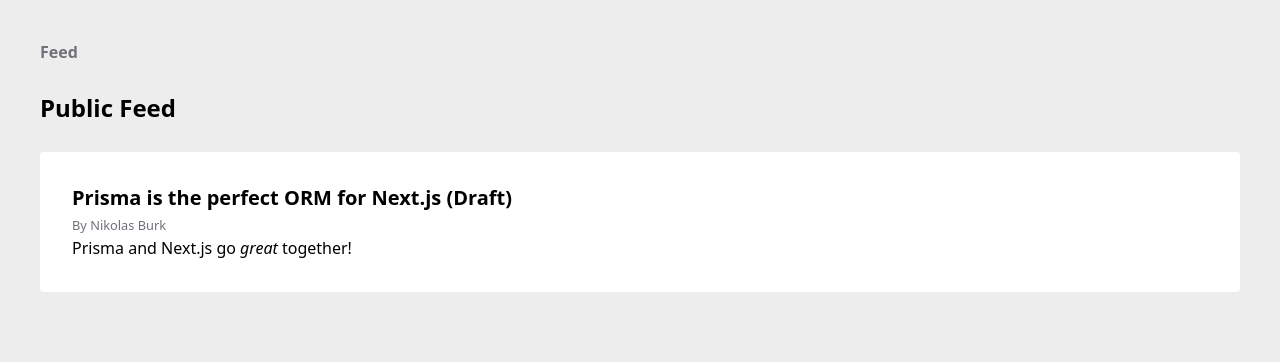
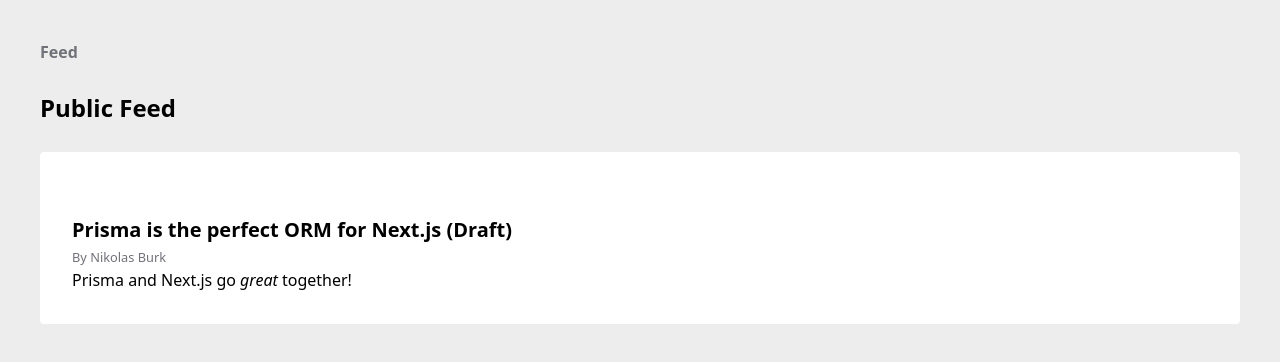
Before and after one commit to barcellos-pedro/blogr-nextjs-prisma, a Next.js app: page / in a window 1280 px wide. Shown: the top 362 px of the page. Built offline with nearby package versions, Linux system fonts and the light colour scheme.

Commit message:
Refactor and create PostList component

```diff
--- a/components/Post.tsx
+++ b/components/Post.tsx
@@ -12,12 +12,14 @@
   const authorName = post.author.name ? post.author.name : 'Unknown author';
 
   return (
-    <Link href={`/posts/${post.id}`}>
-      <a>
-        <h2 className="font-bold text-xl">{postTitle}</h2>
-        <small className="text-zinc-500">By {authorName}</small>
-        <ReactMarkdown children={post.content} />
-      </a>
-    </Link>
+    <>
+      <Link href={`/posts/${post.id}`}>
+        <a>
+          <h2 className="font-bold text-xl">{postTitle}</h2>
+        </a>
+      </Link>
+      <small className="text-zinc-500">By {authorName}</small>
+      <ReactMarkdown children={post.content} />
+    </>
   );
 };
--- /dev/null
+++ b/components/PostList.tsx
@@ -0,0 +1,18 @@
+import { PostModel } from '../utils/post-model';
+import { Post } from './Post';
+
+interface PostListProps {
+  items: PostModel[];
+}
+
+export const PostList = ({ items }: PostListProps) => {
+  return (
+    <>
+      {items.map((item) => (
+        <section className="mt-8">
+          <Post key={item.id} post={item} />
+        </section>
+      ))}
+    </>
+  );
+};
--- a/pages/index.tsx
+++ b/pages/index.tsx
@@ -5,6 +5,7 @@
 import { Layout } from '../components/Layout';
 import { Header } from '../components/Header';
 import { Post } from '../components/Post';
+import { PostList } from '../components/PostList';
 
 type HomeProps = {
   feed: PostModel[];
@@ -16,9 +17,11 @@
       <Header />
       <h2 className="text-black font-bold text-2xl mb-7">Public Feed</h2>
       <main className="bg-white rounded p-8">
-        {feed.map((post) => (
-          <Post key={post.id} post={post} />
-        ))}
+        {!feed.length ? (
+          <p>There are no posts yet</p>
+        ) : (
+          <PostList items={feed} />
+        )}
       </main>
     </Layout>
   );
```
